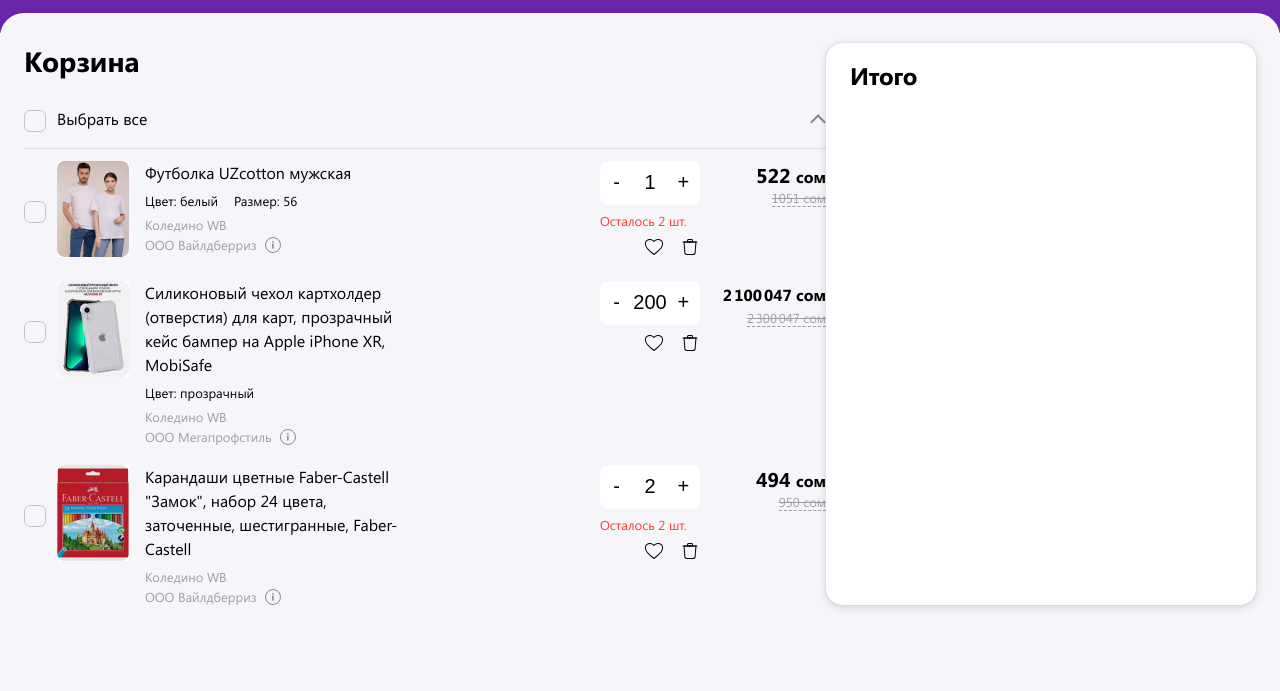
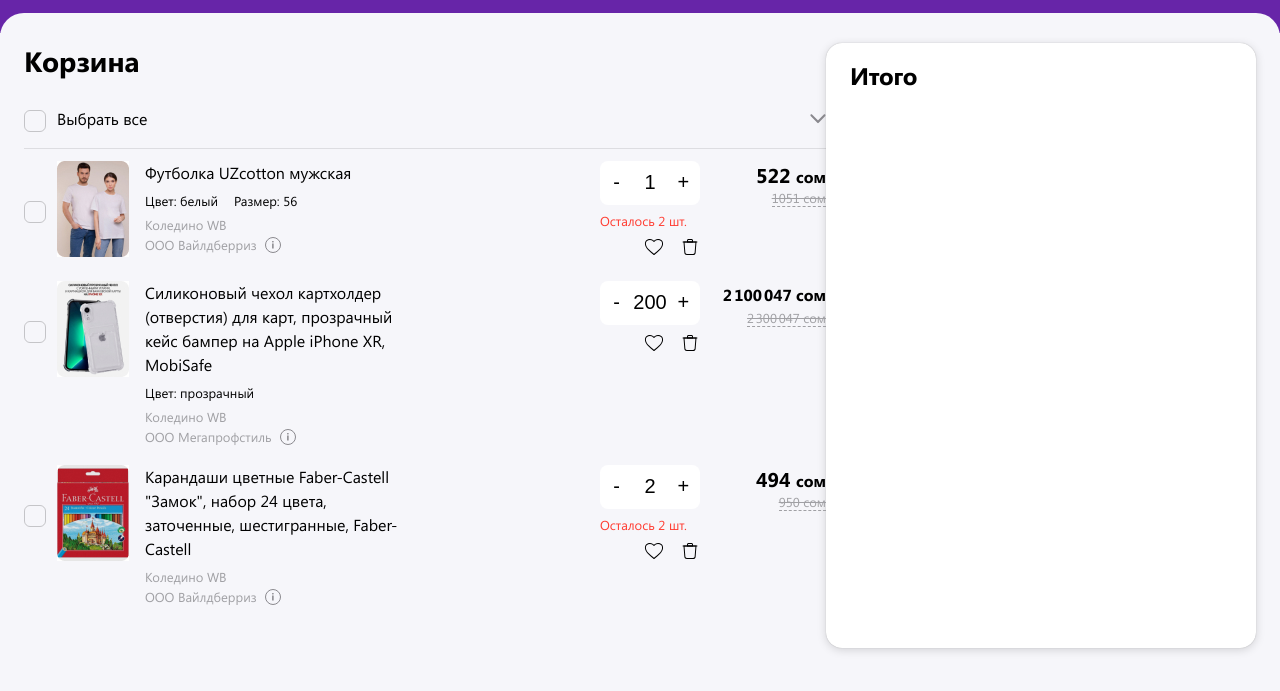
Before and after one commit to NAF-FLY/homework, a plain HTML site: page index.html in a window 1280 px wide. Shown: the part 77-768 px from the top of the page. Drawn offline with Linux system fonts and the light colour scheme; files whose address does not match are found by name.

Commit message:
implemented accordion

```diff
--- a/index.html
+++ b/index.html
@@ -72,9 +72,9 @@
 			<!-- Main -->
 			<main class="main">
 				<div class="main__container">
-					<div class="cart-info">
+					<div class="cart-info accordion">
 						<h1 class="cart-info__main-title">Корзина</h1>
-						<div class="cart-info__list-items">
+						<div class="cart-info__list-items contentBx active">
 							<div class="list-items__checkbox-all">
 								<div class="checkbox-all__wrapper">
 									<input type="checkbox" id="checkbox-id" />
@@ -86,7 +86,7 @@
 									class="checkbox-all__arrow-icon"
 								/>
 							</div>
-							<div class="list-items__main">
+							<div class="list-items__main content">
 								<div class="list-items__item">
 									<div class="item-card">
 										<div class="item-card__wrapper-photo">
@@ -269,5 +269,6 @@
 				</div>
 			</main>
 		</div>
+		<script src="js/script.js"></script>
 	</body>
 </html>
--- a/js/script.js
+++ b/js/script.js
@@ -0,0 +1,5 @@
+const accordion = document.querySelector('.contentBx')
+
+accordion.addEventListener('click', () => {
+	accordion.classList.toggle('active')
+})
--- a/styles/styles.css
+++ b/styles/styles.css
@@ -399,3 +399,31 @@
 	line-height: 32px;
 	letter-spacing: -0.01em;
 }
+
+.accordion .contentBx {
+	position: relative;
+}
+
+.accordion .contentBx .list-items__checkbox-all {
+	position: relative;
+	cursor: pointer;
+}
+
+.accordion .contentBx .content {
+	position: relative;
+	height: 0;
+	overflow: hidden;
+	transition: 0.5s;
+}
+
+.accordion .contentBx.active .content {
+	height: 500px;
+}
+
+.checkbox-all__arrow-icon {
+	transition: transform 0.2s ease-out;
+}
+
+.contentBx.active .checkbox-all__arrow-icon {
+	transform: rotate(-180deg);
+}
```
